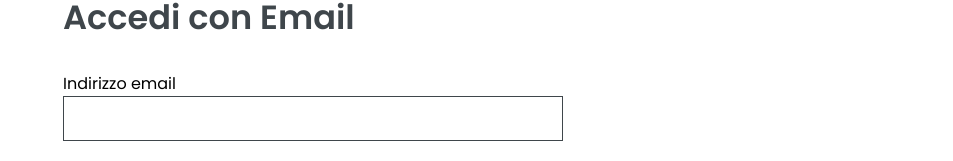
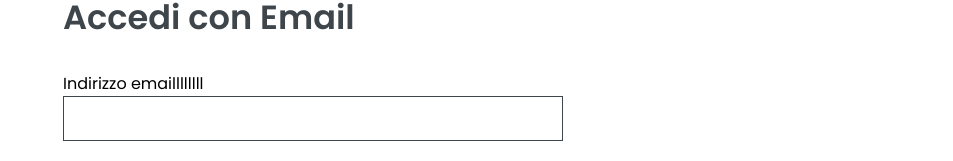
Before and after one commit to leorosato9/enotecamorbin.it, a Next.js app: page /login in a window 1280 px wide. Both pictures are taken after a click on the button "ACCEDI CON EMAIL". Shown: the part 1048-1209 px from the top of the page, without its empty margins (327-1280 px from the left). Built offline with nearby package versions, Linux system fonts and the light colour scheme.

Commit message:
Piccola modifica

```diff
--- a/pages/login.js
+++ b/pages/login.js
@@ -128,7 +128,7 @@ export default function LoginPage() {
                     <input type="text" required value={cognome} onChange={e => setCognome(e.target.value)} />
                   </>
                 )}
-                <label>Indirizzo email</label>
+                <label>Indirizzo emaillllllll</label>
                 <input type="email" required value={email} onChange={e => setEmail(e.target.value)} />
                 <label>Password</label>
                 <input type="password" required value={password} onChange={e => setPassword(e.target.value)} />
```
